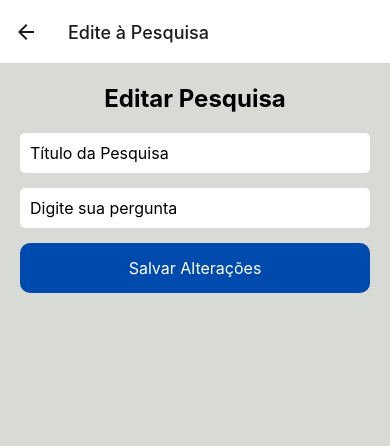
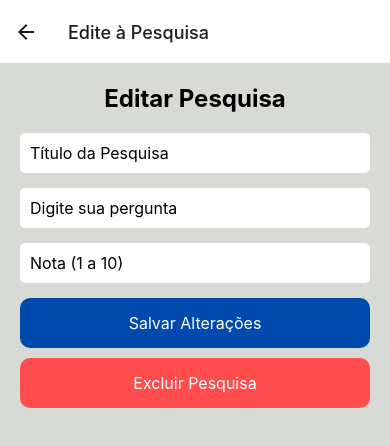
Before and after one commit to ggemelle/C317, a React Native app in the folder satisfactionAPP/frontend/: screen /PageEditPesquisa in a window 390 px wide. Shown: the top 446 px of the page. Built offline with nearby package versions, Linux system fonts and the light colour scheme.

Commit message:
adicionando campo nota no editar e o botão de excluir

```diff
--- a/satisfactionAPP/frontend/pages/PageEditPesquisa.js
+++ b/satisfactionAPP/frontend/pages/PageEditPesquisa.js
@@ -1,10 +1,27 @@
 import * as React from 'react';
-import { StyleSheet, Text, TextInput, TouchableOpacity, View } from 'react-native';
+import { Alert, StyleSheet, Text, TextInput, TouchableOpacity, View } from 'react-native';
 
-const PageEditPesquisa = ({ route }) => {
-  // Recebe o título e pergunta inicial da pesquisa através das props de rota
+const PageEditPesquisa = ({ route, navigation }) => {
+  // Recebe o título, pergunta e nota inicial da pesquisa através das props de rota
   const [titulo, setTitulo] = React.useState(route.params?.titulo || '');
   const [pergunta, setPergunta] = React.useState(route.params?.pergunta || '');
+  const [nota, setNota] = React.useState(route.params?.nota?.toString() || ''); // Novo campo para a nota
+
+  // Função para excluir a pesquisa
+  const handleDeleteSurvey = () => {
+    Alert.alert(
+      "Excluir Pesquisa",
+      "Tem certeza de que deseja excluir esta pesquisa?",
+      [
+        { text: "Cancelar", style: "cancel" },
+        { text: "Excluir", style: "destructive", onPress: () => {
+          // Lógica para excluir a pesquisa (exemplo de navegação para voltar)
+          console.log('Pesquisa excluída');
+          navigation.goBack();
+        }}
+      ]
+    );
+  };
 
   return (
     <View style={styles.container}>
@@ -24,8 +41,21 @@ const PageEditPesquisa = ({ route }) => {
         onChangeText={setPergunta}
       />
 
+      <TextInput
+        style={styles.input}
+        placeholder="Nota (1 a 10)"
+        value={nota}
+        onChangeText={setNota}
+        keyboardType="numeric" // Define o teclado numérico
+      />
+
       <TouchableOpacity style={styles.button} onPress={() => {/* Lógica para salvar */}}>
         <Text style={styles.buttonText}>Salvar Alterações</Text>
+      </TouchableOpacity>
+
+      {/* Botão para excluir a pesquisa */}
+      <TouchableOpacity style={styles.deleteButton} onPress={handleDeleteSurvey}>
+        <Text style={styles.deleteButtonText}>Excluir Pesquisa</Text>
       </TouchableOpacity>
     </View>
   );
@@ -55,8 +85,19 @@ const styles = StyleSheet.create({
     borderRadius: 10,
     padding: 15,
     alignItems: 'center',
+    marginBottom: 10,
   },
   buttonText: {
+    fontSize: 16,
+    color: '#fff',
+  },
+  deleteButton: {
+    backgroundColor: '#ff4d4d', // Cor vermelha para o botão de exclusão
+    borderRadius: 10,
+    padding: 15,
+    alignItems: 'center',
+  },
+  deleteButtonText: {
     fontSize: 16,
     color: '#fff',
   },
--- a/satisfactionAPP/frontend/pages/pageAdminPerguntas.js
+++ b/satisfactionAPP/frontend/pages/pageAdminPerguntas.js
@@ -25,13 +25,6 @@ const PageAdminPerguntas = ({ route, navigation }) => {
           onPress={() => navigation.navigate('PagePesquisaUserEdit', {employeeId})}
         >
           <Text style={styles.buttonText}>Editar uma pesquisa</Text>
-        </TouchableOpacity>
-
-        <TouchableOpacity
-          style={styles.button}
-          onPress={() => navigation.navigate('PagePesquisaUser', {employeeId})} // Navegação para a tela PagePesquisaUser ao excluir pesquisa
-        >
-          <Text style={styles.buttonText}>Excluir uma pesquisa</Text>
         </TouchableOpacity>
 
         <TouchableOpacity
```
